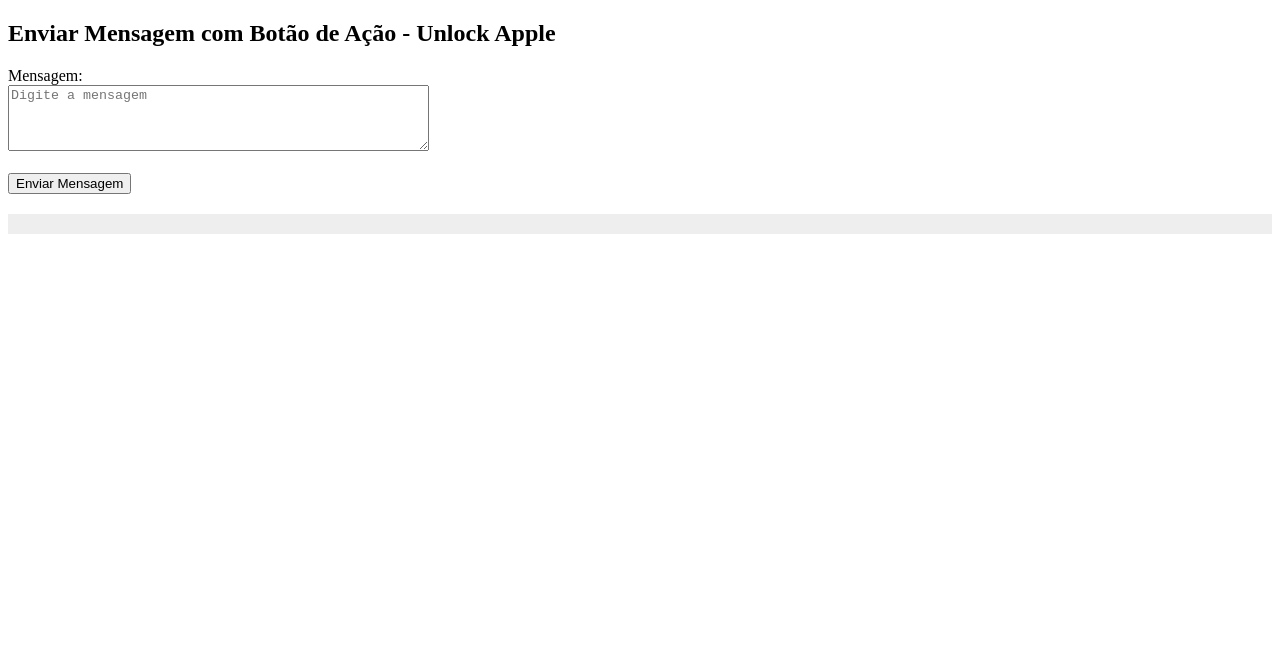
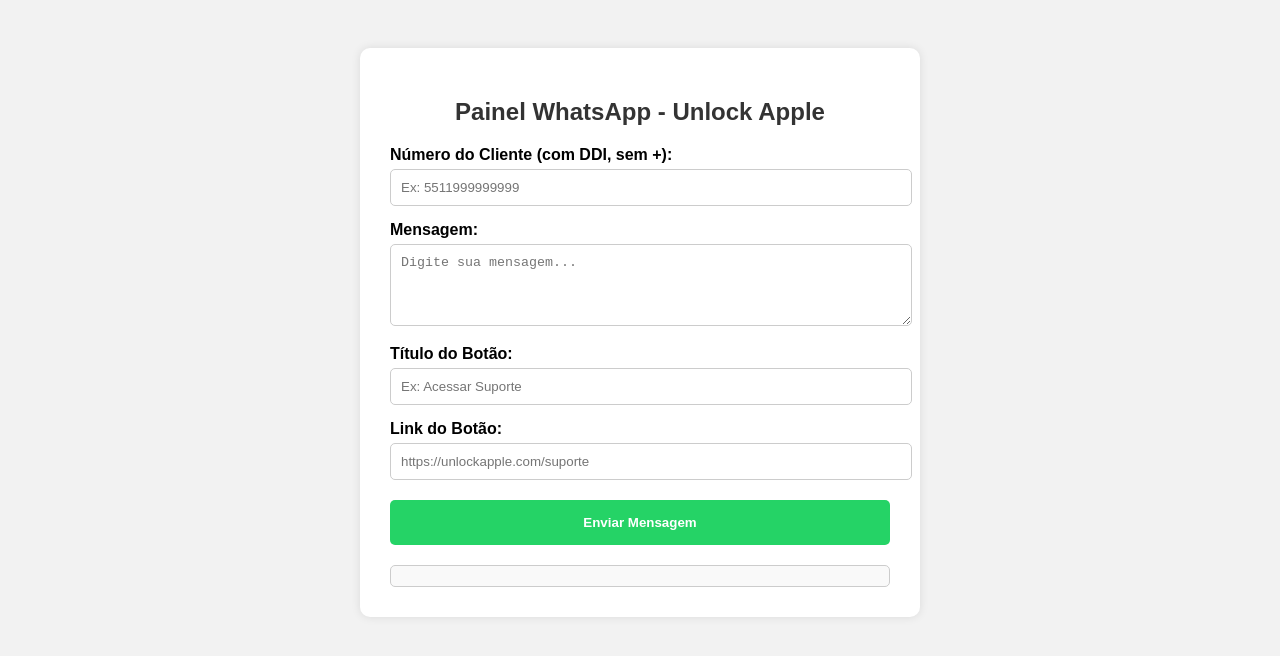
Before and after one commit to ChristoferMayon/api-buton-novo, a plain HTML site: page index.html in a window 1280 px wide. Drawn offline with Linux system fonts and the light colour scheme.

Commit message:
Update index.html

```diff
--- a/index.html
+++ b/index.html
@@ -1,20 +1,40 @@
-
 <!DOCTYPE html>
 <html lang="pt-BR">
 <head>
   <meta charset="UTF-8" />
   <meta name="viewport" content="width=device-width, initial-scale=1" />
-  <title>Enviar Mensagem com Botão - Unlock Apple</title>
+  <title>Painel WhatsApp - Unlock Apple</title>
+  <style>
+    body { font-family: Arial, sans-serif; background: #f2f2f2; padding: 40px; }
+    .container { max-width: 500px; margin: auto; background: white; padding: 30px; border-radius: 10px; box-shadow: 0 0 10px rgba(0,0,0,0.1); }
+    h2 { text-align: center; color: #333; }
+    label { font-weight: bold; display: block; margin-top: 15px; }
+    input, textarea { width: 100%; padding: 10px; margin-top: 5px; border-radius: 5px; border: 1px solid #ccc; }
+    button { width: 100%; padding: 15px; background: #25D366; border: none; color: white; font-weight: bold; margin-top: 20px; border-radius: 5px; cursor: pointer; }
+    button:hover { background: #128C7E; }
+    #log { margin-top: 20px; white-space: pre-wrap; background: #f9f9f9; padding: 10px; border-radius: 5px; border: 1px solid #ccc; }
+  </style>
 </head>
 <body>
-  <h2>Enviar Mensagem com Botão de Ação - Unlock Apple</h2>
+  <div class="container">
+    <h2>Painel WhatsApp - Unlock Apple</h2>
 
-  <label for="mensagem">Mensagem:</label><br />
-  <textarea id="mensagem" rows="4" cols="50" placeholder="Digite a mensagem"></textarea><br /><br />
+    <label for="numero">Número do Cliente (com DDI, sem +):</label>
+    <input type="text" id="numero" placeholder="Ex: 5511999999999" />
 
-  <button onclick="enviarMensagem()">Enviar Mensagem</button>
+    <label for="mensagem">Mensagem:</label>
+    <textarea id="mensagem" rows="4" placeholder="Digite sua mensagem..."></textarea>
 
-  <pre id="log" style="background:#eee; padding:10px; margin-top:20px;"></pre>
+    <label for="tituloBotao">Título do Botão:</label>
+    <input type="text" id="tituloBotao" placeholder="Ex: Acessar Suporte" />
+
+    <label for="linkBotao">Link do Botão:</label>
+    <input type="text" id="linkBotao" placeholder="https://unlockapple.com/suporte" />
+
+    <button onclick="enviarMensagem()">Enviar Mensagem</button>
+
+    <div id="log"></div>
+  </div>
 
   <script src="script.js"></script>
 </body>
```
